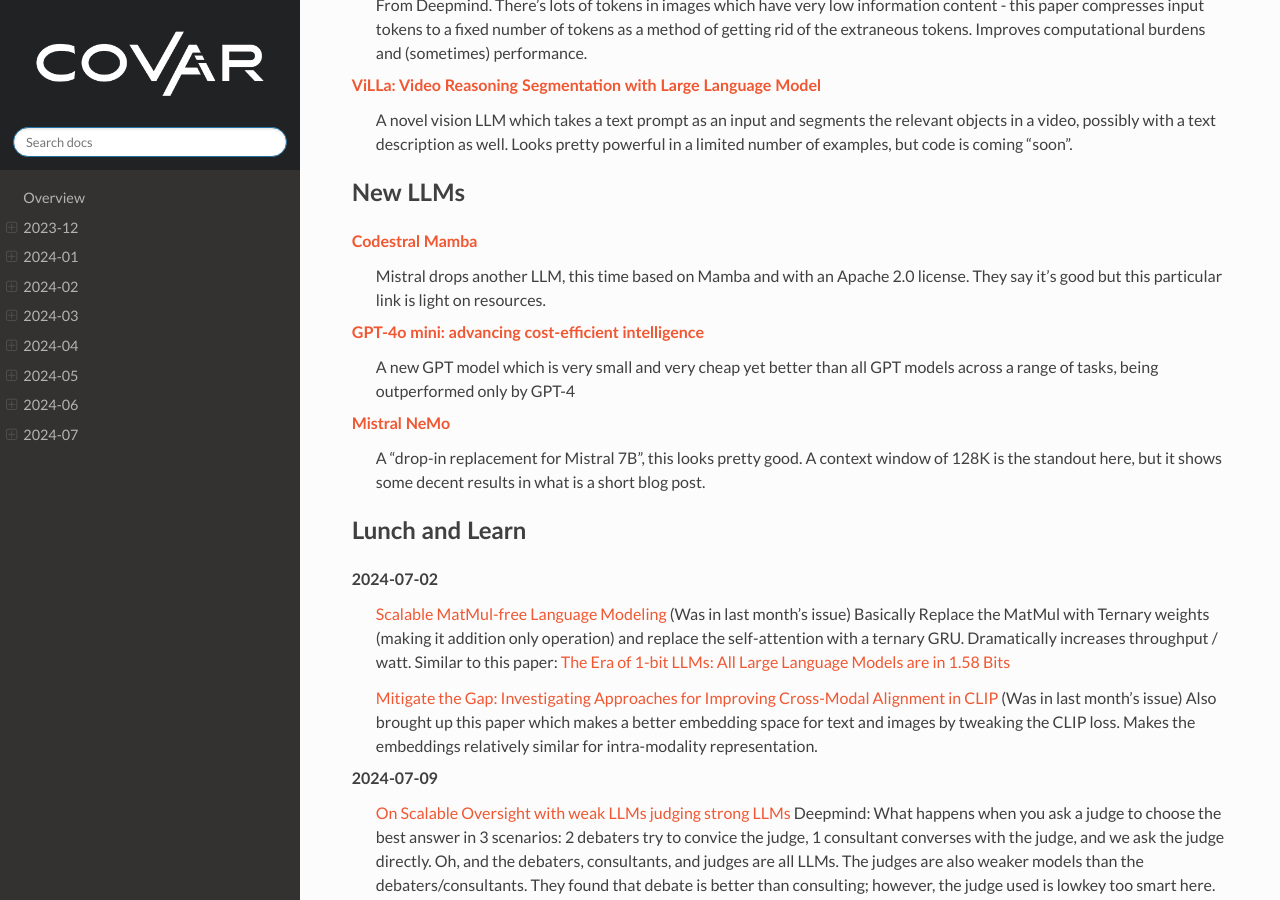
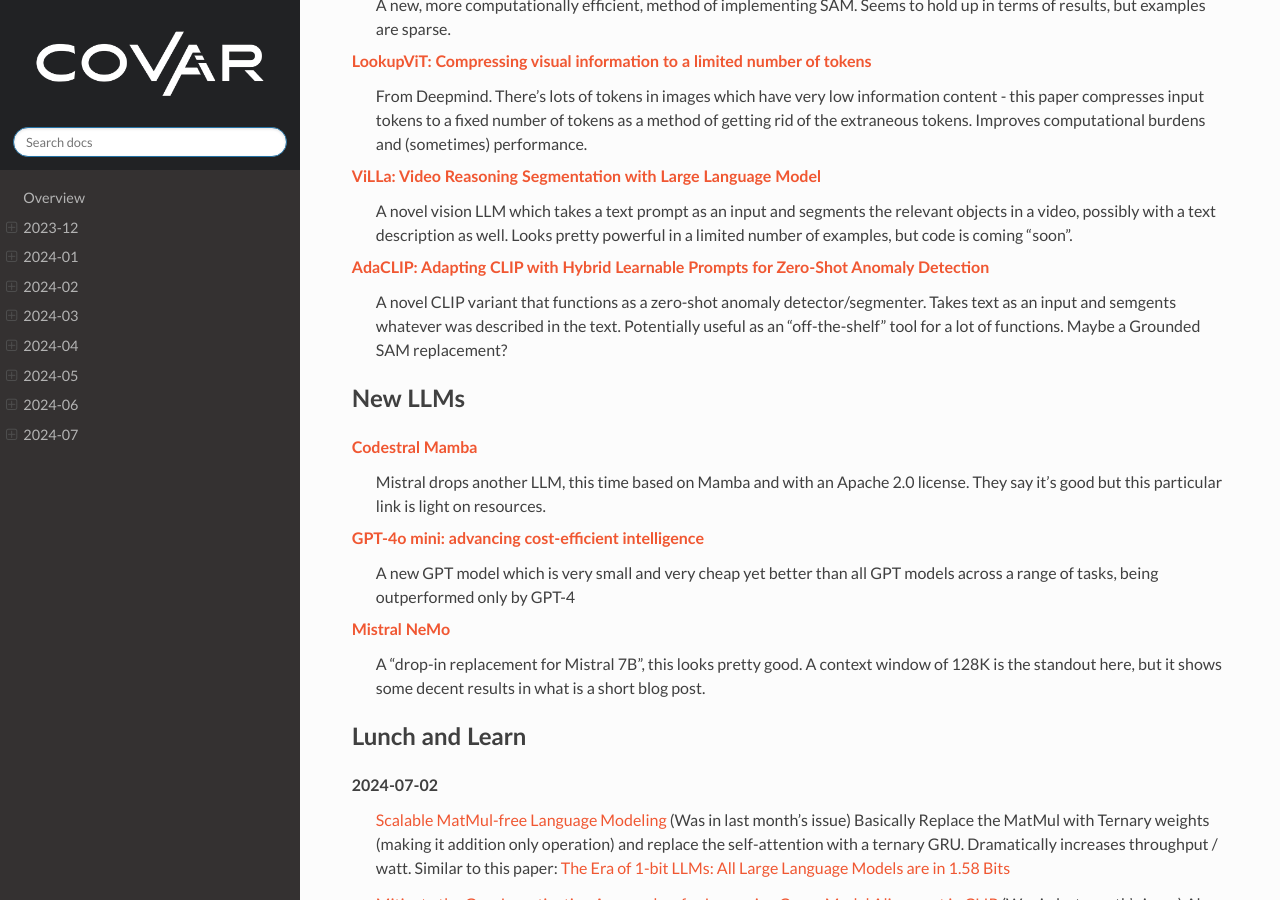
Before and after one commit to covartech/zeitgeist, a Sphinx documentation site: the page built from docs/issues/2024-08.rst, in a window 1280 px wide and 900 px high, scrolled down 4689 px. Built offline with Sphinx 7.4.7 and the Read the Docs theme 2.0.0, drawn with Linux system fonts in a browser that asks for light colours; some of the changed text lies outside the part shown.

Commit message:
Update 2024_07_23

```diff
--- a/docs/issues/2024-08.rst
+++ b/docs/issues/2024-08.rst
@@ -54,6 +54,9 @@
 
 `Distilling Tiny and Ultra-fast Deep Neural Networks for Autonomous Navigation on Nano-UAVs <https://arxiv.org/pdf/2407.12675>`_
     Builds a tiny CNN to function as the brain on a "nano-drone".  Lots of potential with a swarm of these things for recon purposes.
+
+`ODYSSEY: Empowering Agents with Open-World Skills <https://arxiv.org/pdf/2407.15325>`_
+    Establishes a framework/dataset for open-world autonomous agents in Minecraft.  Seems fun/silly at first, but might have enough similarities to, e.g., drones flying around looking for things to do to be worth keeping an eye on.
 
 Reinforcement Learning
 ----------------------
@@ -147,6 +150,9 @@
 `ViLLa: Video Reasoning Segmentation with Large Language Model <https://arxiv.org/pdf/2407.14500>`_
     A novel vision LLM which takes a text prompt as an input and segments the relevant objects in a video, possibly with a text description as well.  Looks pretty powerful in a limited number of examples, but code is coming "soon".
 
+`AdaCLIP: Adapting CLIP with Hybrid Learnable Prompts for Zero-Shot Anomaly Detection <https://arxiv.org/pdf/2407.15795>`_
+    A novel CLIP variant that functions as a zero-shot anomaly detector/segmenter.  Takes text as an input and semgents whatever was described in the text.  Potentially useful as an "off-the-shelf" tool for a lot of functions.  Maybe a Grounded SAM replacement?
+
 New LLMs
 --------
 `Codestral Mamba <https://mistral.ai/news/codestral-mamba/>`_
```
